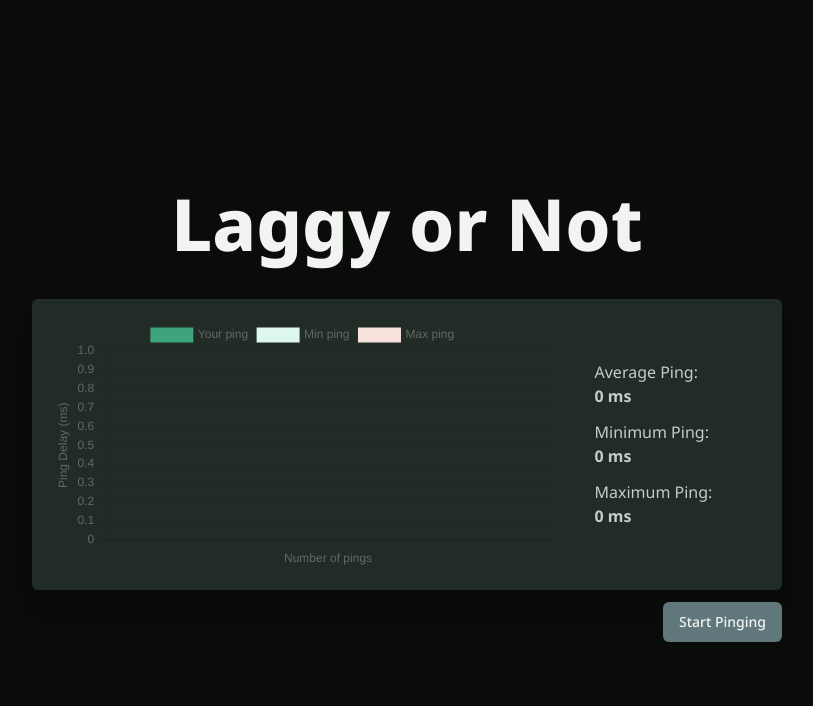
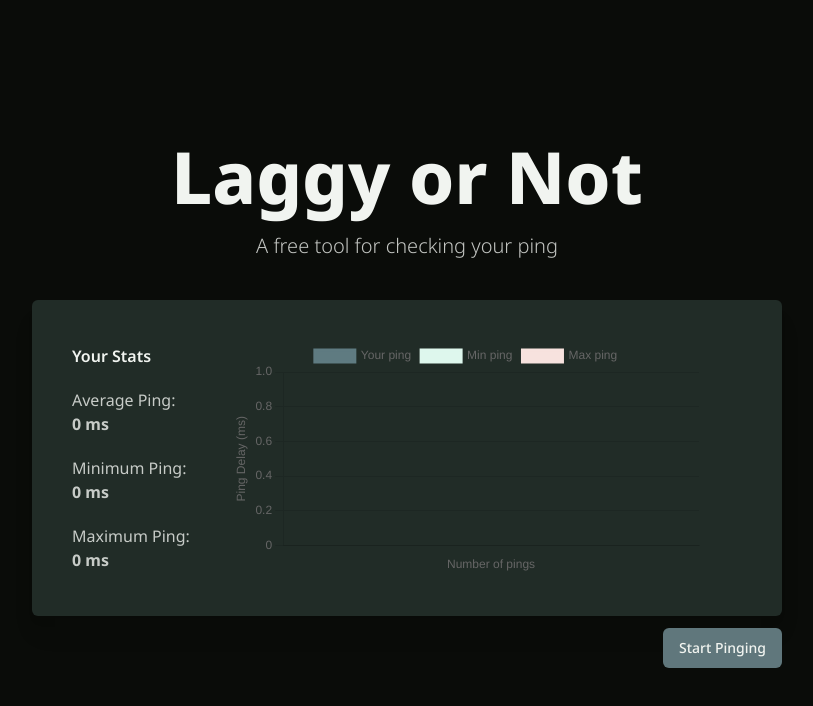
Before and after one commit to dot-tsu/laggy-or-not, an Astro site: page / in a window 1280 px wide. Shown: the whole page, without its empty margins (233-1046 px from the left). Built offline with nearby package versions, Linux system fonts and the light colour scheme; Astro itself is replaced by a stand-in of ours.

Commit message:
Change styles

```diff
--- a/src/pages/index.astro
+++ b/src/pages/index.astro
@@ -6,7 +6,10 @@ import Ping from "@/sections/Ping.astro";
 <Layout>
   <!-- <Header /> -->
   <main>
-    <h1 class="text-center text-7xl p-10 font-extrabold">Laggy or Not</h1>
+    <h1 class="text-center text-7xl p-5 font-extrabold">Laggy or Not</h1>
+    <h2 class="text-xl text-content/80 text-center font-light pb-10">
+      A free tool for checking your ping
+    </h2>
     <Ping client:load />
   </main>
 </Layout>
--- a/src/sections/Ping.astro
+++ b/src/sections/Ping.astro
@@ -146,8 +146,8 @@ import { Button } from "@/components/ui/button";
               label: "Your ping",
               data: data.map((row) => row.ping),
               tension: 0.5,
-              borderColor: "#3DA47C",
-              backgroundColor: "#3DA47C",
+              borderColor: "#5F7B81",
+              backgroundColor: "#5F7B81",
             },
             {
               label: "Min ping",
@@ -224,15 +224,16 @@ import { Button } from "@/components/ui/button";
 </script>
 
 <section
-  class="w-[750px] bg-secondary/40 text-content p-5 rounded-md shadow-xl flex justify-center items-center">
-  <div class="w-3/4 mr-10">
-    <canvas id="pingChart"></canvas>
-  </div>
+  class="w-[750px] bg-secondary/40 text-content p-10 rounded-md shadow-xl flex justify-center items-center">
   <div
-    class="w-1/4 flex flex-col gap-3 [&>p]:text-content/80 [&>p>span]:font-bold [&>p>span]:block">
+    class="w-1/4 flex flex-col gap-5 [&>p]:text-content/80 [&>p>span]:font-bold [&>p>span]:block">
+    <h2 class="font-semibold">Your Stats</h2>
     <p>Average Ping: <span id="pingAvg">0 ms</span></p>
     <p>Minimum Ping: <span id="pingMin">0 ms</span></p>
     <p>Maximum Ping: <span id="pingMax">0 ms</span></p>
   </div>
+  <div class="w-3/4 mr-10">
+    <canvas id="pingChart"></canvas>
+  </div>
 </section>
 <Button id="pingButton" className="float-right my-3"> Start Pinging </Button>
```
